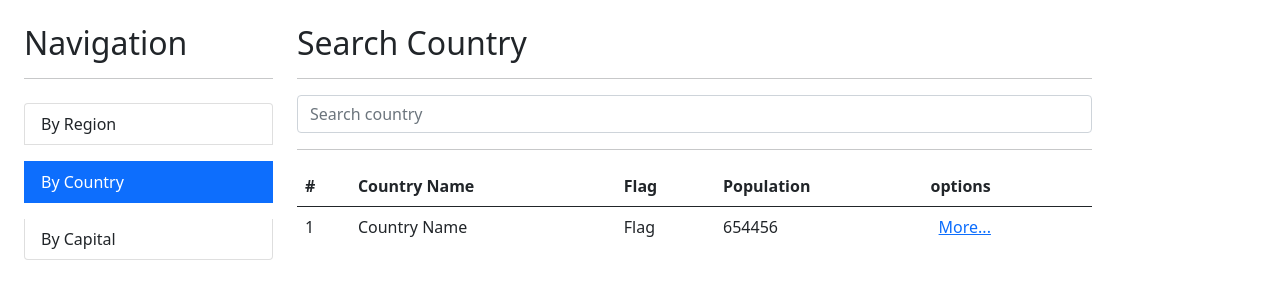
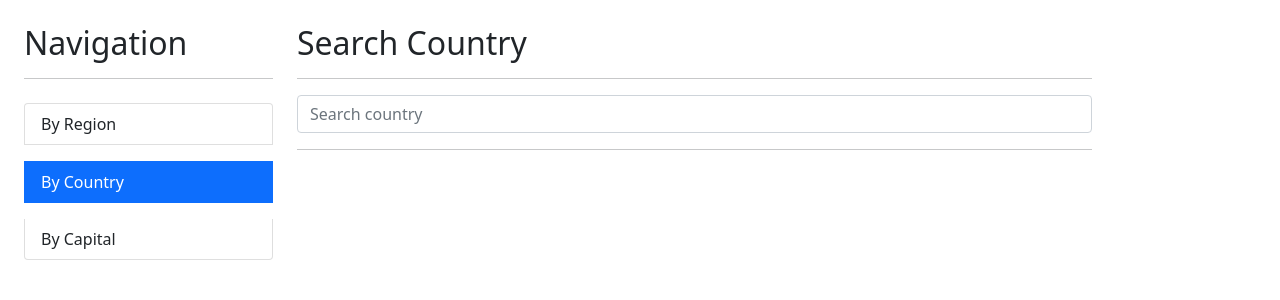
Before and after one commit to EmanuelTejada032/countrys-app, an Angular app: page /country in a window 1280 px wide. Shown: the top 300 px of the page. Built offline with nearby package versions, Linux system fonts and the light colour scheme.

Commit message:
Add data from country response to country component view

```diff
--- a/src/app/country/country.module.ts
+++ b/src/app/country/country.module.ts
@@ -1,6 +1,7 @@
 import { NgModule } from '@angular/core';
 import { CommonModule } from '@angular/common';
 import { FormsModule } from '@angular/forms';
+import { RouterModule } from '@angular/router';
 
 
 import { ByCapitalComponent } from './pages/by-capital/by-capital.component';
@@ -25,7 +26,8 @@ import { ShowCountryComponent } from './pages/show-country/show-country.componen
   ],
   imports: [
     CommonModule,
-    FormsModule
+    FormsModule,
+    RouterModule
   ]
 })
 export class CountryModule { }
--- a/src/app/country/pages/by-country/by-country.component.html
+++ b/src/app/country/pages/by-country/by-country.component.html
@@ -18,7 +18,7 @@
     No results found for {{searchParam}}
 </div>
 
-<div class="row" *ngIf="!results">
+<div class="row" *ngIf="countries.length">
     <div class="col">
         <table class="table table-hover">
             <thead>
@@ -31,13 +31,17 @@
                 </tr>
             </thead>
             <tbody>
-                <td>1</td>
-                <td>Country Name</td>
-                <td>Flag</td>
-                <td>654456</td>
-                <td>
-                    <a href="/pais/random">More...</a>
-                </td>
+                <tr *ngFor="let country of countries; let i = index">
+                    <th>{{i + 1}}</th>
+                    <td>{{country.name}}</td>
+                    <td>
+                        <img class="small-flag" [src]="country.flag" alt="flag">
+                    </td>
+                    <td>{{country.population | number}}</td>
+                    <td>
+                        <a [routerLink]="['/country', country.alpha2Code]" href="/pais/random">More...</a>
+                    </td>
+                </tr>
             </tbody>
         </table>
     </div>
--- a/src/app/country/pages/by-country/by-country.component.ts
+++ b/src/app/country/pages/by-country/by-country.component.ts
@@ -1,5 +1,8 @@
 import { Component } from '@angular/core';
+
+
 import { CountryService } from '../../services/country.service';
+import { Country } from '../../interfaces/country.interface';
 
 @Component({
   selector: 'app-by-country',
@@ -11,6 +14,7 @@ export class ByCountryComponent {
 
   searchParam: string = '';
   results: boolean = false;
+  countries: Country[] = [];
 
   constructor( private countryService: CountryService){}
 
@@ -19,8 +23,10 @@ export class ByCountryComponent {
     this.countryService.searchResource(this.searchParam)
         .subscribe( countries => {
           console.log(countries)
+          this.countries = countries;
         }, (err) => {
             this.results = true;
+            this.countries = [];
         });
   }
 
--- a/src/app/country/services/country.service.ts
+++ b/src/app/country/services/country.service.ts
@@ -1,6 +1,8 @@
 import { Injectable } from '@angular/core';
 import { HttpClient } from '@angular/common/http';
 import { Observable } from 'rxjs';
+
+
 import { Country } from '../interfaces/country.interface';
 
 
--- a/src/styles.css
+++ b/src/styles.css
@@ -6,3 +6,7 @@
 td{
     padding: 8px;
 }
+
+img{
+    width: 50px;
+}
```
